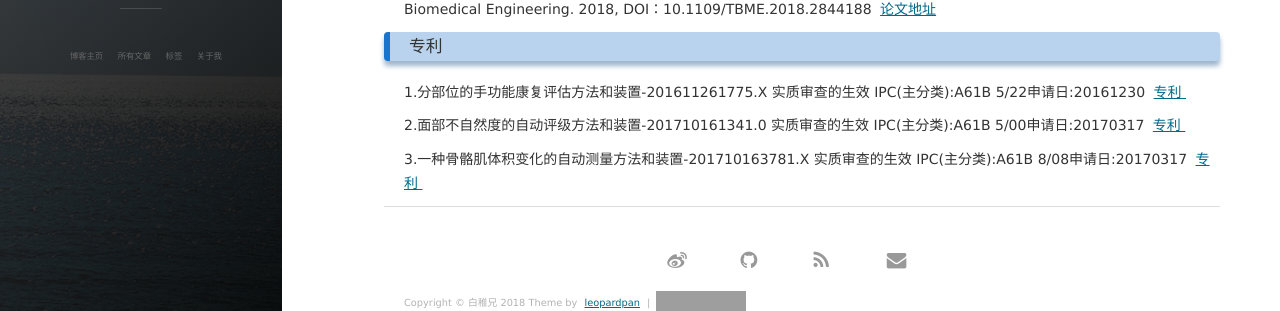
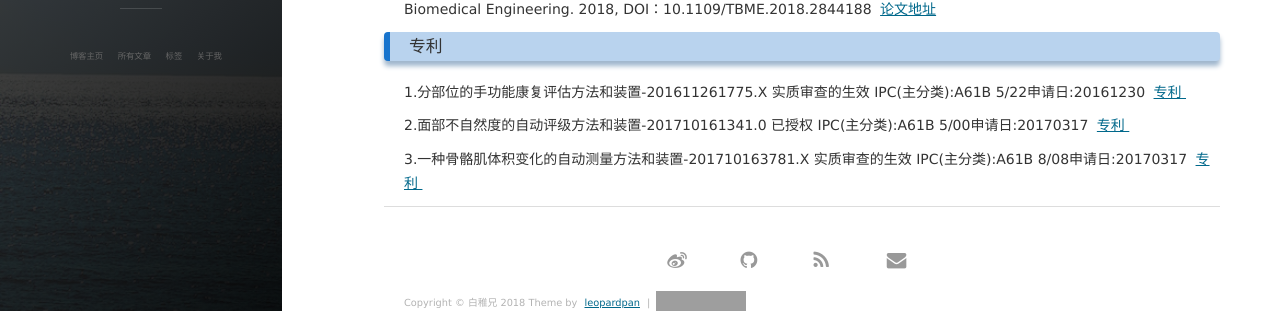
Before and after one commit to xujingxu/xujingxu.github.io, a Jekyll site: the page built from about.md, in a window 1280 px wide. Shown: the part 539-850 px from the top of the page. Built offline with Jekyll 4.4.1, drawn with Linux system fonts in a browser that asks for light colours; nearby versions of some CDN libraries; comment, search, counter and statistics services are not loaded; grey boxes are pictures that could not be loaded.

Commit message:
Update about.md

```diff
--- a/about.md
+++ b/about.md
@@ -51,7 +51,7 @@ title: 关于我
 1.分部位的手功能康复评估方法和装置-201611261775.X 实质审查的生效 IPC(主分类):A61B 5/22申请日:20161230
 <a target="_blank" href="http://www2.soopat.com/Patent/201611261775/"> 专利 </a>
 <p>
-2.面部不自然度的自动评级方法和装置-201710161341.0 实质审查的生效 IPC(主分类):A61B 5/00申请日:20170317
+2.面部不自然度的自动评级方法和装置-201710161341.0 已授权 IPC(主分类):A61B 5/00申请日:20170317
 <a target="_blank" href="http://www2.soopat.com/Patent/201710161341/"> 专利 </a>
 <p>
 3.一种骨骼肌体积变化的自动测量方法和装置-201710163781.X 实质审查的生效 IPC(主分类):A61B 8/08申请日:20170317
```
